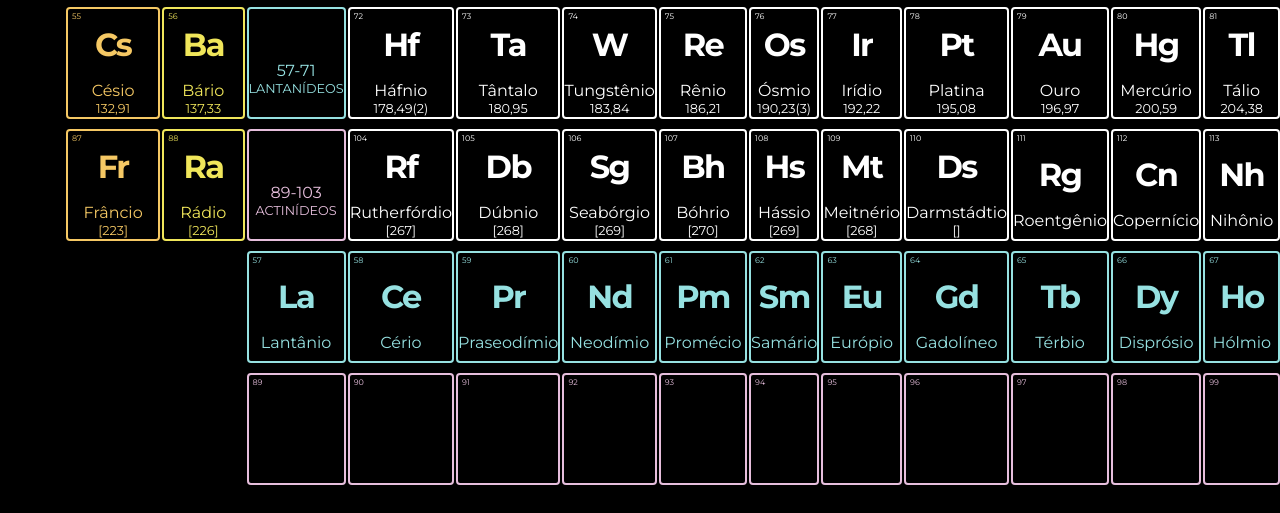
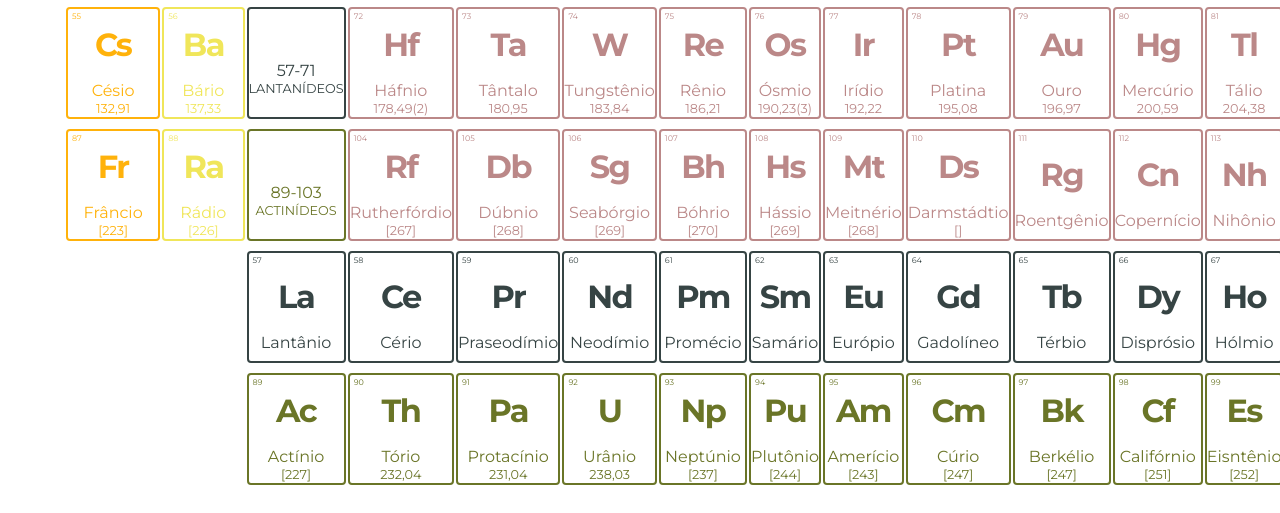
Before and after one commit to letlm/letlm.github.io, a plain HTML site: page index.html in a window 1280 px wide. Shown: the part 639-1152 px from the top of the page. Drawn offline with Linux system fonts and the light colour scheme.

Commit message:
Reformulando index e css

```diff
--- a/index.html
+++ b/index.html
@@ -1160,135 +1160,135 @@
                 <td>
                     <div class="actinideos">
                         <span>89</span>
-                        <h1></h1>
-                        <p></p>
-                        <p></p>
+                        <h1>Ac</h1>
+                        <p>Actínio</p>
+                        <p>[227]</p>
                     </div>
                 </td>
 
                 <td>
                     <div class="actinideos">
                         <span>90</span>
-                        <h1></h1>
-                        <p></p>
-                        <p></p>
+                        <h1>Th</h1>
+                        <p>Tório</p>
+                        <p>232,04</p>
                     </div>
                 </td>
 
                 <td>
                     <div class="actinideos">
                         <span>91</span>
-                        <h1></h1>
-                        <p></p>
-                        <p></p>
+                        <h1>Pa</h1>
+                        <p>Protacínio</p>
+                        <p>231,04</p>
                     </div>
                 </td>
 
                 <td>
                     <div class="actinideos">
                         <span>92</span>
-                        <h1></h1>
-                        <p></p>
-                        <p></p>
+                        <h1>U</h1>
+                        <p>Urânio</p>
+                        <p>238,03</p>
                     </div>
                 </td>
 
                 <td>
                     <div class="actinideos">
                         <span>93</span>
-                        <h1></h1>
-                        <p></p>
-                        <p></p>
+                        <h1>Np</h1>
+                        <p>Neptúnio</p>
+                        <p>[237]</p>
                     </div>
                 </td>
 
                 <td>
                     <div class="actinideos">
                         <span>94</span>
-                        <h1></h1>
-                        <p></p>
-                        <p></p>
+                        <h1>Pu</h1>
+                        <p>Plutônio</p>
+                        <p>[244]</p>
                     </div>
                 </td>
 
                 <td>
                     <div class="actinideos">
                         <span>95</span>
-                        <h1></h1>
-                        <p></p>
-                        <p></p>
+                        <h1>Am</h1>
+                        <p>Amerício</p>
+                        <p>[243]</p>
                     </div>
                 </td>
 
                 <td>
                     <div class="actinideos">
                         <span>96</span>
-                        <h1></h1>
-                        <p></p>
-                        <p></p>
+                        <h1>Cm</h1>
+                        <p>Cúrio</p>
+                        <p>[247]</p>
                     </div>
                 </td>
 
                 <td>
                     <div class="actinideos">
                         <span>97</span>
-                        <h1></h1>
-                        <p></p>
-                        <p></p>
+                        <h1>Bk</h1>
+                        <p>Berkélio</p>
+                        <p>[247]</p>
                     </div>
                 </td>
 
                 <td>
                     <div class="actinideos">
                         <span>98</span>
-                        <h1></h1>
-                        <p></p>
-                        <p></p>
+                        <h1>Cf</h1>
+                        <p>Califórnio</p>
+                        <p>[251]</p>
                     </div>
                 </td>
 
                 <td>
                     <div class="actinideos">
                         <span>99</span>
-                        <h1></h1>
-                        <p></p>
-                        <p></p>
+                        <h1>Es</h1>
+                        <p>Eisntênio</p>
+                        <p>[252]</p>
                     </div>
                 </td>
 
                 <td>
                     <div class="actinideos">
                         <span>100</span>
-                        <h1></h1>
-                        <p></p>
-                        <p></p>
+                        <h1>Fm</h1>
+                        <p>Férmio</p>
+                        <p>[257]</p>
                     </div>
                 </td>
 
                 <td>
                     <div class="actinideos">
                         <span>101</span>
-                        <h1></h1>
-                        <p></p>
-                        <p></p>
+                        <h1>Md</h1>
+                        <p>Mendelévio</p>
+                        <p>[258]</p>
                     </div>
                 </td>
 
                 <td>
                     <div class="actinideos">
                         <span>102</span>
-                        <h1></h1>
-                        <p></p>
-                        <p></p>
+                        <h1>No</h1>
+                        <p>Nobélio</p>
+                        <p>[259]</p>
                     </div>
                 </td>
 
                 <td>
                     <div class="actinideos">
                         <span>103</span>
-                        <h1></h1>
-                        <p></p>
-                        <p></p>
+                        <h1>Lr</h1>
+                        <p>Laurêncio</p>
+                        <p>[262]</p>
                     </div>
                 </td>
             </tr>
--- a/style.css
+++ b/style.css
@@ -9,21 +9,21 @@
 }
 
 :root{
-	--bg-preto:rgb(0,0,0);
-	--nao-metal:rgb(180,210,100);
-	--gas-nobre:rgb(100,180,225);
-	--metal-alcalino:rgb(245,200,100);
+	--bg-white:rgb(255, 255, 255);
+	--nao-metal:rgb(231, 0, 212);
+	--gas-nobre:rgb(111, 21, 185);
+	--metal-alcalino:rgb(255, 178, 11);
 	--metal-alcalino-terroso:rgb(240,230,90);
-	--halogenio:rgb(170,225,255);
+	--halogenio:rgb(27, 83, 13);
 	--outros-metais:rgb(190,210,210);
 	--metal-transicao:rgb(245,175,175);
-	--lantanideo:rgb(150,225,225);
-	--actinidio:rgb(230,190,220);
+	--lantanideo:rgb(54, 68, 68);
+	--actinidio:rgb(106, 117, 39);
 }
 
 body{
 	font:1em/1 'Montserrat', sans-serif;
-	color:rgb(255,255,255);
+	color:rgb(187, 136, 136);
 	text-align:center;
 	padding:1em 5%;
 	background:var(--bg-preto);
@@ -157,6 +157,12 @@ li:before{
 	top:.25em;
 }
 
+div:hover{
+	transition:.2s;
+	transform:scale(1.5);
+	cursor:pointer;
+	z-index:2;
+}
 
 @media only screen and (min-width:92.5em){
 	@supports (display:grid){
@@ -206,12 +212,7 @@ li:before{
 			margin: 0;
 		}
 
-		div:hover{
-			transition:.2s;
-			transform:scale(1.5);
-			cursor:pointer;
-			z-index:2;
-		}
+
 
 
 		/* FOOTER */
```
